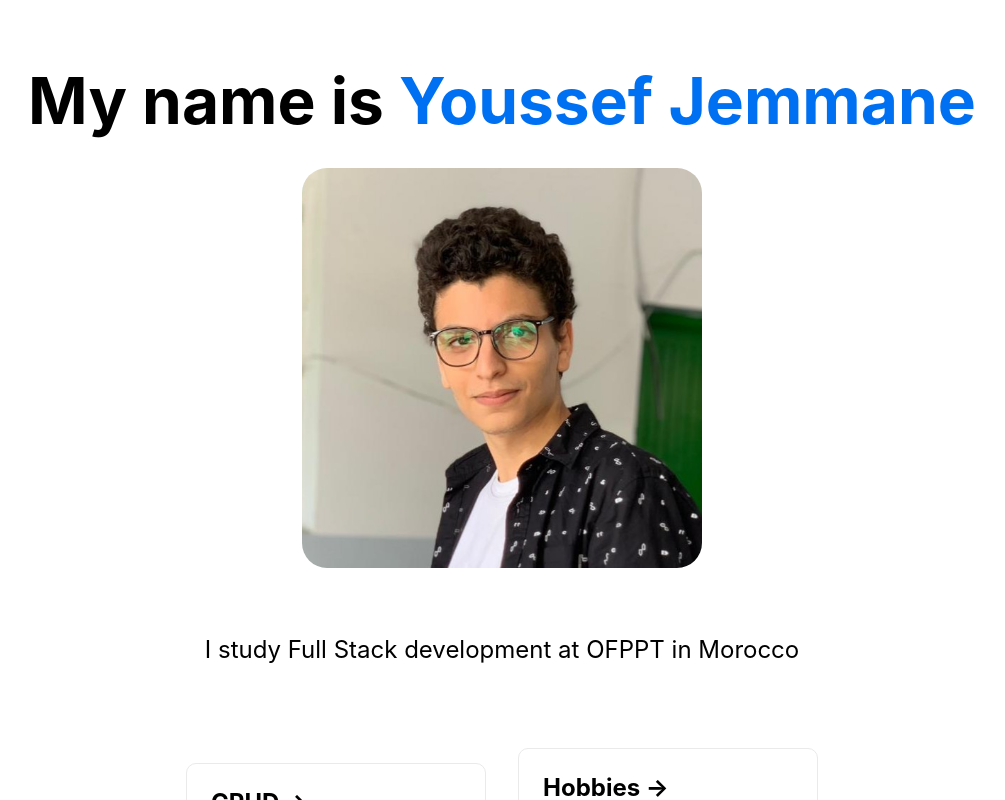
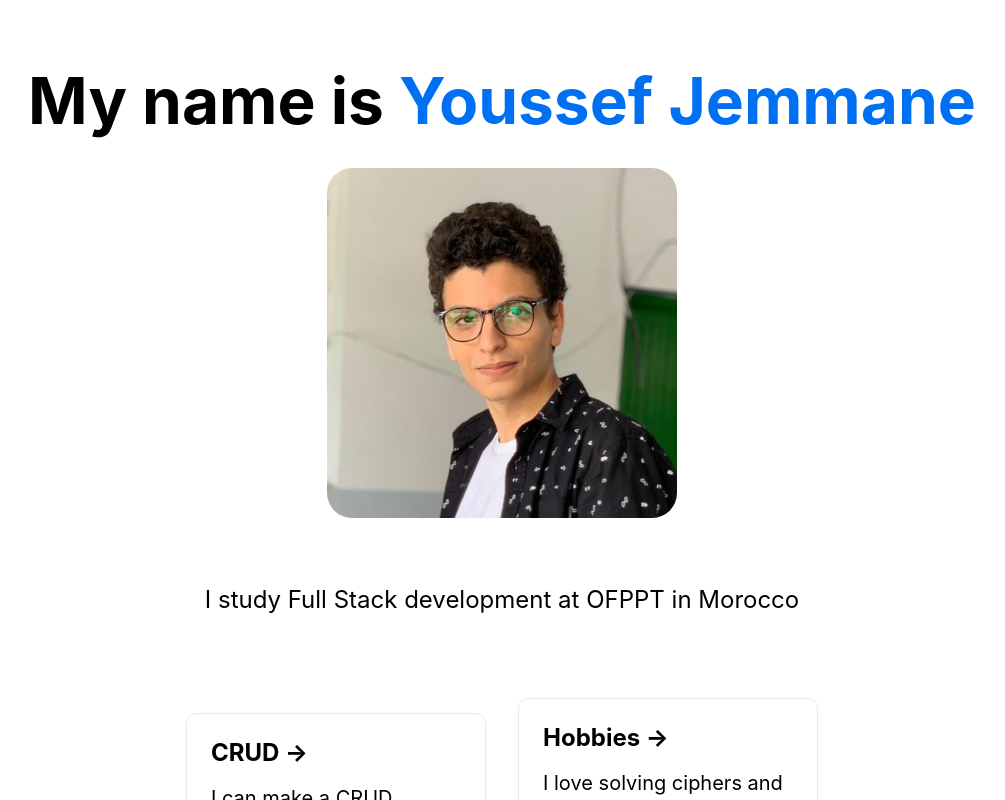
Before and after one commit to YoussefJemmane/joemane, a Next.js app: page / in a window 1280 px wide. Shown: the top 800 px of the page, without its empty margins (138-1143 px from the left). Built offline with nearby package versions, Linux system fonts and the light colour scheme.

Commit message:
Update index.js

```diff
--- a/pages/index.js
+++ b/pages/index.js
@@ -21,8 +21,8 @@ export default function Home() {
           style={{borderRadius: '25px', overflow: 'hidden', marginTop: '30px'}}
           src="/1661041138957.jfif"
           alt="Picture of Me"
-          width="400"
-          height="400"
+          width="350"
+          height="350"
           priority
         />
         <p className={styles.description}>
```
